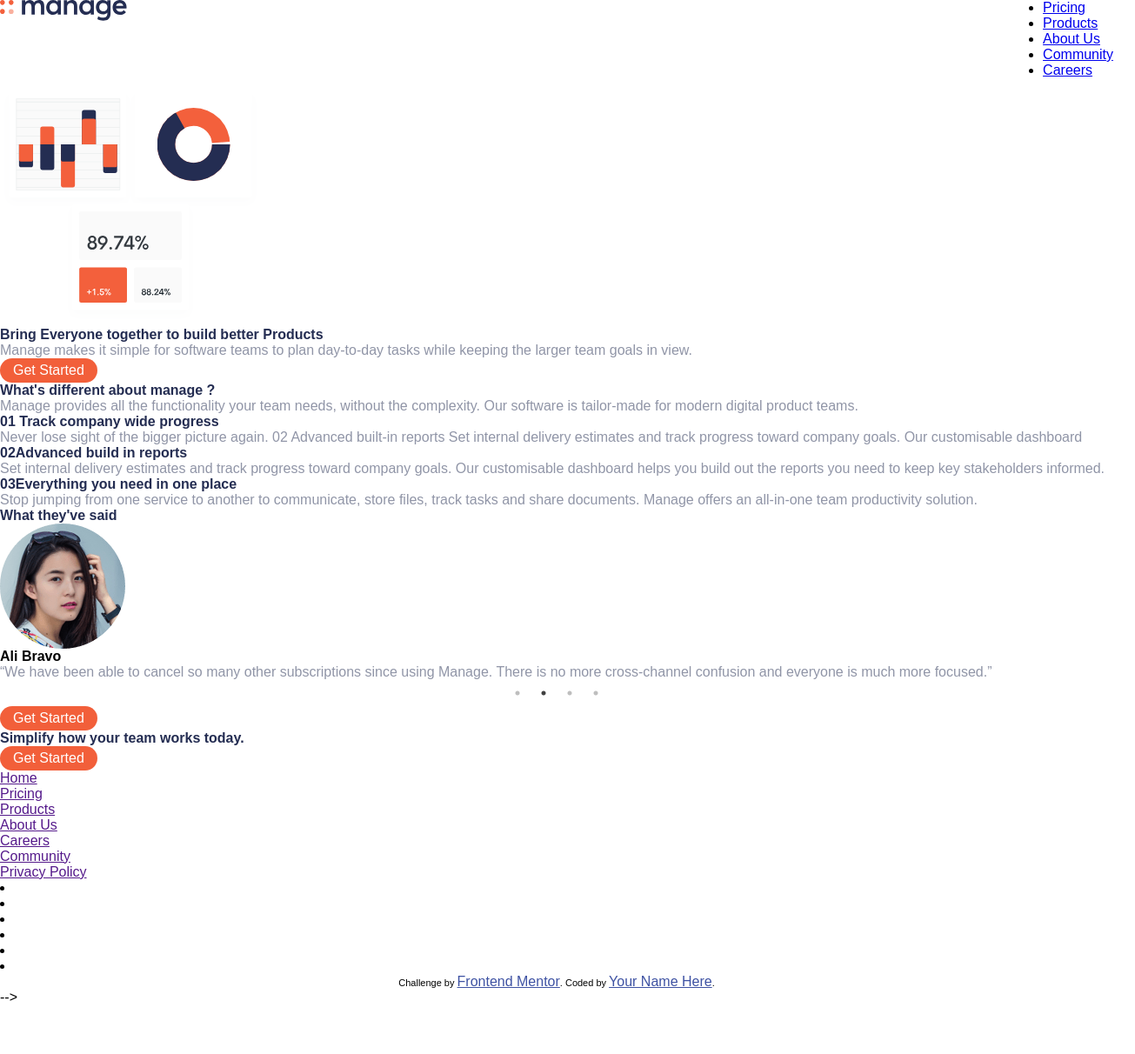
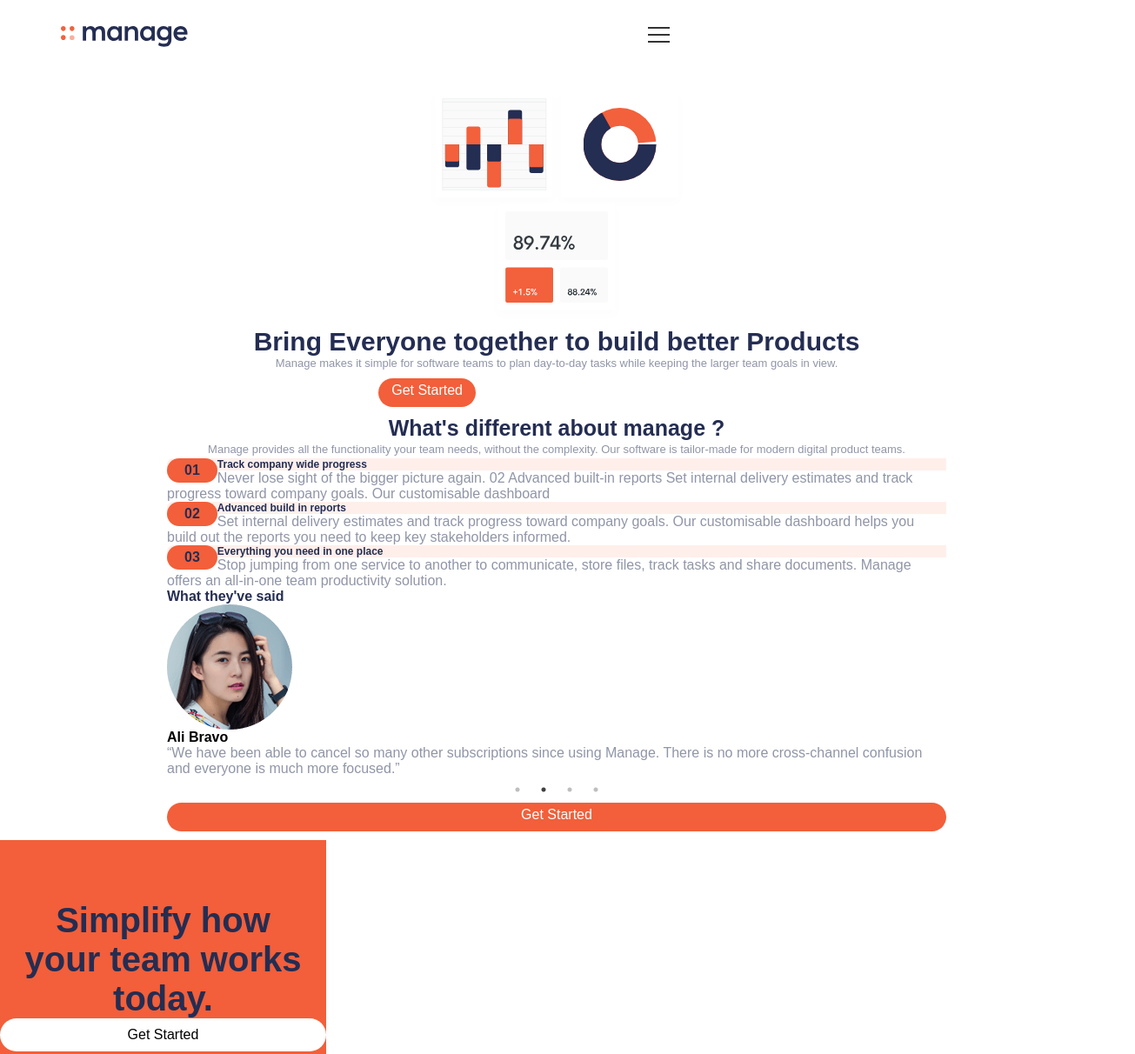
Before and after one commit to ash441/manage-landing-page-master, a plain HTML site: page index.html in a window 1280 px wide. Shown: the top 1212 px of the page at 87% size, 1305 px wide, since content can reach past the window. Before the commit the page ends 1156 px from the top, so only its background shows below. Drawn offline with nearby package versions, Linux system fonts and the light colour scheme; files whose address does not match are found by name; a web font is replaced by a local one.

Commit message:
css has been applied

```diff
--- a/css/style.css
+++ b/css/style.css
@@ -8,6 +8,7 @@
 }
 
 
+
 /* header section */
 
 header {
@@ -15,6 +16,8 @@ header {
     width: auto;
     height: 100px;
     justify-content: space-between;
+
+
 }
 
 h1,
@@ -31,8 +34,9 @@ p {
     color: #fff;
     background-color: hsl(12, 88%, 59%);
     border-radius: 30px;
-    padding: 5px 15px 5px 15px;
+    padding: 5px 15px 10px 15px;
     border: 0px;
+
 }
 
 .logo {
@@ -40,19 +44,29 @@ p {
     width: 200px;
     height: auto;
     background-repeat: no-repeat;
+    position: relative;
+    top: 30px;
+    left: 70px;
 }
 
 .hamburger-menu {
     width: 50px;
-    display: inline-block;
+    position: relative;
+    top: 25px;
+    left: 30px;
+
     cursor: pointer;
+}
+
+nav ul li {
+    display: none;
 }
 
 .first,
 .second,
 .third {
-    width: 35px;
-    height: 5px;
+    width: 25px;
+    height: 2px;
     background-color: #333;
     margin: 6px 0;
     transition: 0.4s;
@@ -60,23 +74,134 @@ p {
 
 
 /* home section  */
+.home {
 
+    display: flex;
+    flex-direction: column;
+    position: relative;
+    align-items: center;
+    justify-content: center;
+
+
+}
+
+.home-content {
+    width: 80%;
+}
 .home-content h1 {
     color: hsl(228, 39%, 23%);
+    font-size: 30px;
+    text-align: center;
+
+
+}
+
+.home-content p {
+
+    font-size: 13px;
+    text-align: center;
+
 }
 
 .home-illustration img {
     width: 300px;
 }
 
+.home-button {
+
+    position: relative;
+    left: 30%;
+    margin: 10px auto;
+
+
+}
+
 
 /* about section  */
+
+.about {
+    display: flex;
+    flex-direction: column;
+
+    align-items: center;
+    position: relative;
+    justify-content: center;
+    left: 15%;
+    width: 70%;
+
+
+
+}
+
+span {
+    background-color:  hsl(12, 88%, 59%);
+    padding: 5px 20px;
+    border-radius: 20px;
+    float: left;
+}
+
+.about h2 {
+    font-size: 25px;
+    text-align: center;
+}
+
+.about-p {
+
+    font-size: 13px;
+    line-height: 20px;
+    text-align: center;
+}
+
+.about h3 {
+    background-color: hsl(13, 100%, 96%);
+    font-size: 12px;
+  border-bottom-left-radius: 20px;
+  border-top-left-radius: 20px;
+}
+
+
 
 
 /* testomonial section  */
 
+.testomonial {
+    display: flex;
+    flex-direction: column;
+    width: 70%;
+    position: relative;
+    left: 15%;
+}
+
+.testomonial-btn {
+    margin-bottom: 10px;
+}
+
+
 
 /* get started sectin  */
 
+.get-started {
+    background-color:hsl(12, 88%, 59%) ;
+    display: flex;
+    flex-direction: column;
+    position: relative;
+    width: 375px;
+    height: 300px;
+    text-align: center;
+    padding-top: 70px;
+
+}
+
+.get-started h2 {
+
+    font-size: 40px;
+    padding: 0px 20px;
+}
+
+.get-started-btn {
+    background-color: #fff;
+    color: black;
+    padding: 10px 20px;
+}
 
 /* footer section  */
--- a/index.html
+++ b/index.html
@@ -34,6 +34,10 @@
 
         </div>
         <div class="hamburger-menu">
+
+            <div class="first"></div>
+            <div class="second"></div>
+            <div class="third"></div>
 
         </div>
         <nav>
@@ -73,7 +77,7 @@
         <section class="about">
 
             <h2>What's different about manage ?</h2>
-            <p>Manage provides all the functionality your team needs, without the complexity. Our software is tailor-made for modern digital product teams.</p>
+            <p class="about-p">Manage provides all the functionality your team needs, without the complexity. Our software is tailor-made for modern digital product teams.</p>
             <div class="about-items">
                 <div class="about-item">
                     <h3> <span>01</span> Track company wide progress</h3>
@@ -134,7 +138,7 @@
 
             </div>
 
-            <button class="button">
+            <button class="button testomonial-btn">
                 Get Started
             </button>
 
@@ -152,7 +156,7 @@
 
             <h2>Simplify how your team works today.</h2>
 
-            <button class="button">Get Started</button>
+            <button class="button get-started-btn">Get Started</button>
 
         </section>
 
```
